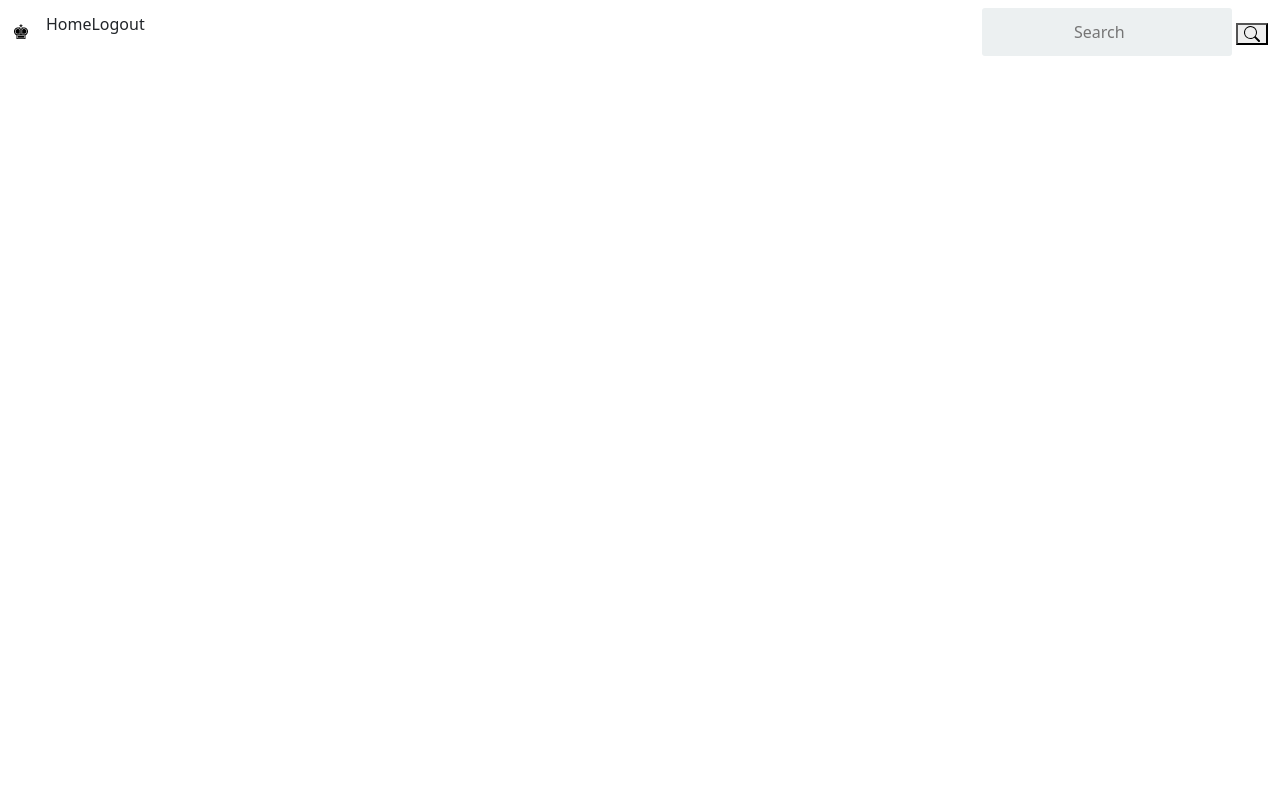
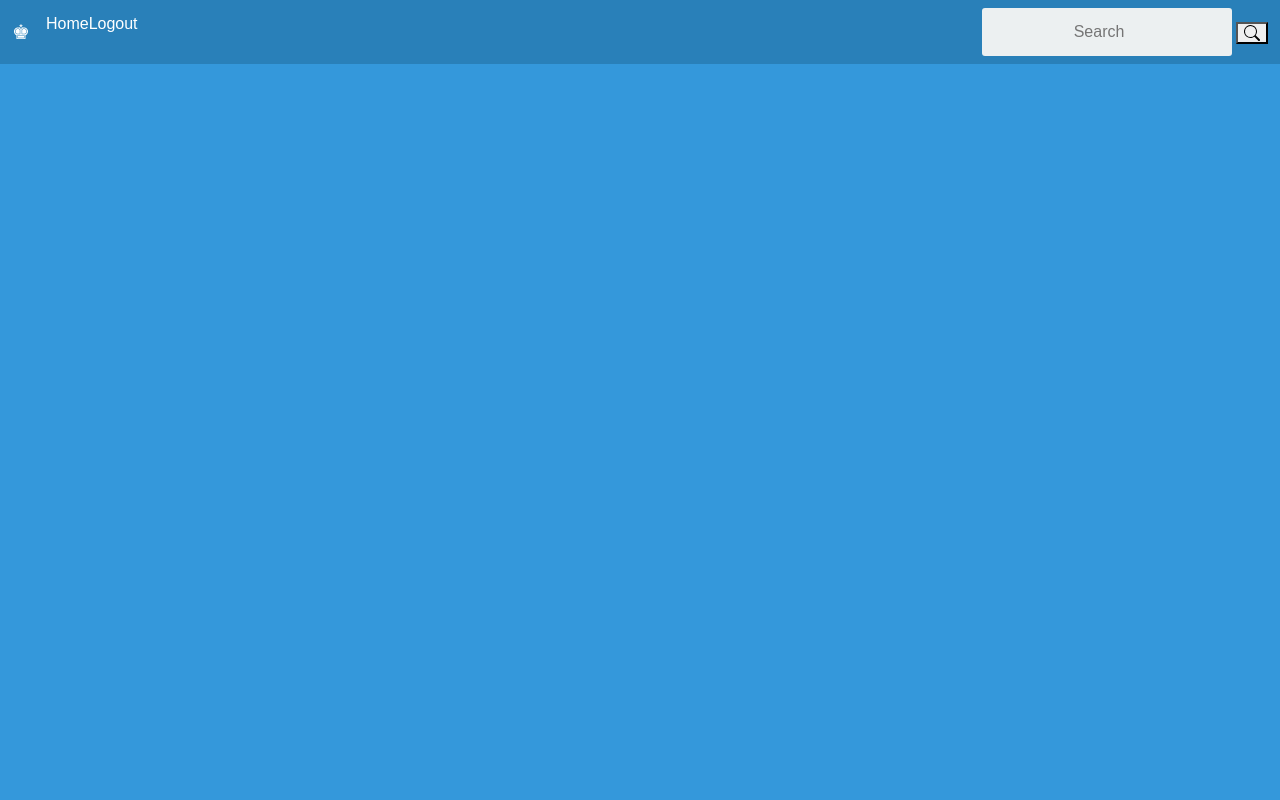
Before and after one commit to ZakYeo/ZOGs-Gaming-Store, a Flask app: a page that uses templates/logged_in.html in a window 1280 px wide. Run offline with Flask 2, Linux system fonts and the light colour scheme; the visitor is signed in with stand-in values (Sample User, id 1); data that the repository does not hold is empty; some libraries are stand-ins or nearby versions.

Commit message:
Added more styles for the main store page

```diff
--- a/static/style.css
+++ b/static/style.css
@@ -79,3 +79,18 @@ Code from https://pythonspot.com/login-authentication-with-flask/
     display: block;
     margin-top: 12px;
     }
+.navbar-main {
+    background-color: #2980B9;
+    }
+.mainbody {
+    font-family: Arial;
+    background-color: #3498DB;
+    }
+.navbartext {
+    color: white;
+}
+
+.game {
+    width: 150;
+    height: 200;
+}
```
